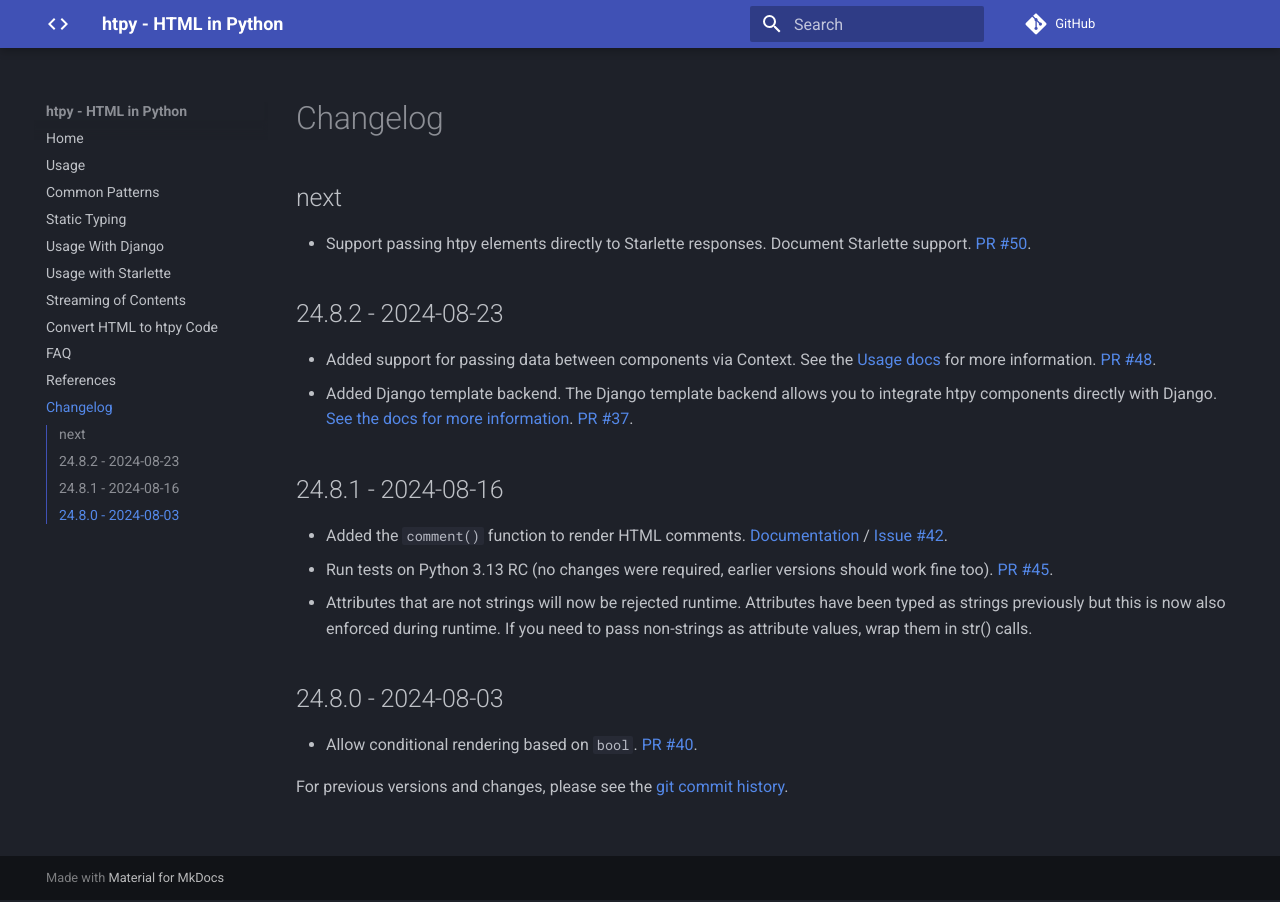
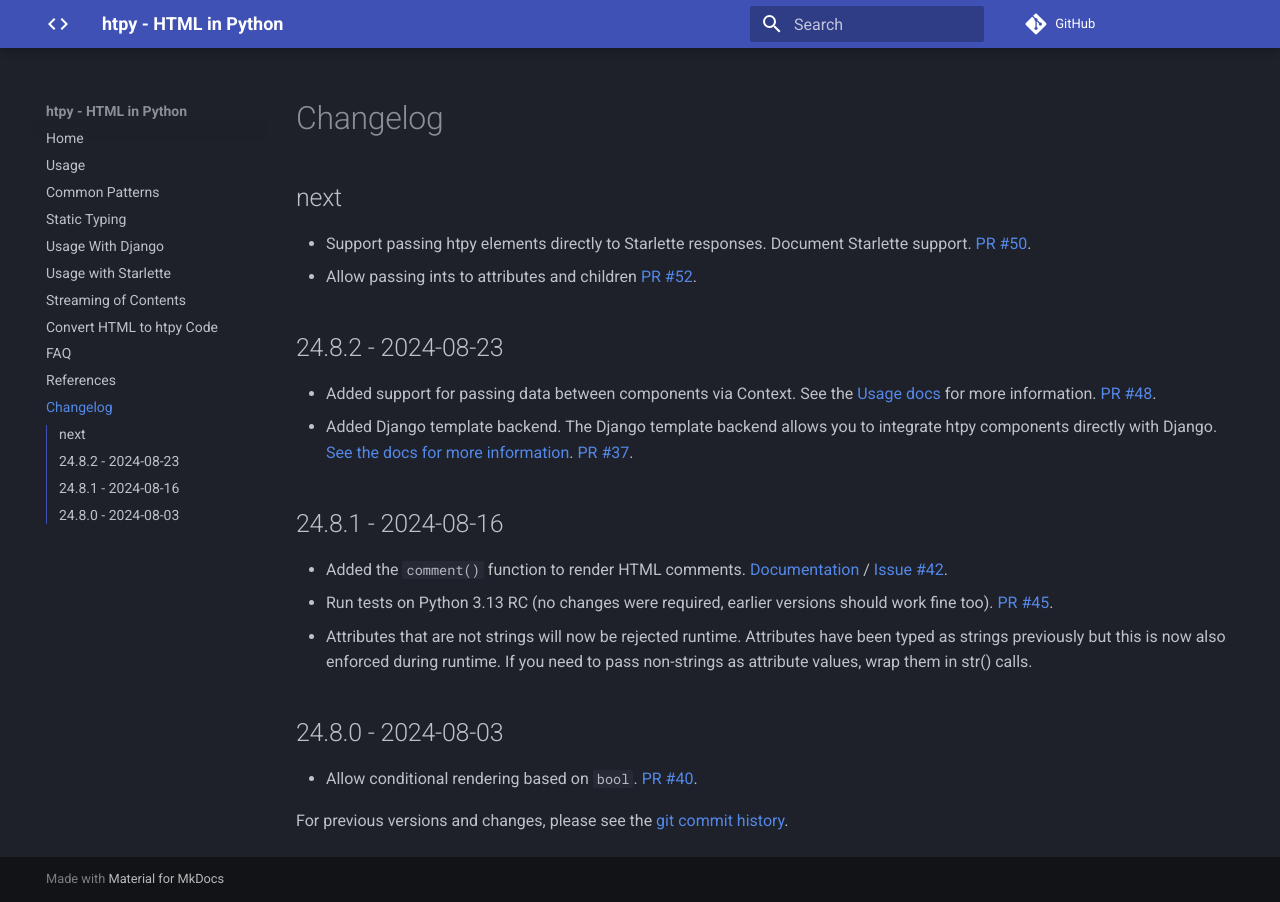
Before and after one commit to pelme/htpy, an MkDocs documentation site: the page built from docs/changelog.md, in a window 1280 px wide. Built offline with MkDocs 1.6.1 and Material for MkDocs 9.7.7, drawn with Linux system fonts in a browser that asks for light colours; comment, search, counter and statistics services are not loaded.

Commit message:
Add changelog for PR #52.

```diff
--- a/docs/changelog.md
+++ b/docs/changelog.md
@@ -2,6 +2,7 @@
 
 ## next
 - Support passing htpy elements directly to Starlette responses. Document Starlette support. [PR #50](https://github.com/pelme/htpy/pull/50).
+- Allow passing ints to attributes and children [PR #52](https://github.com/pelme/htpy/pull/52).
 
 ## 24.8.2 - 2024-08-23
 - Added support for passing data between components via Context. See the [Usage
```
